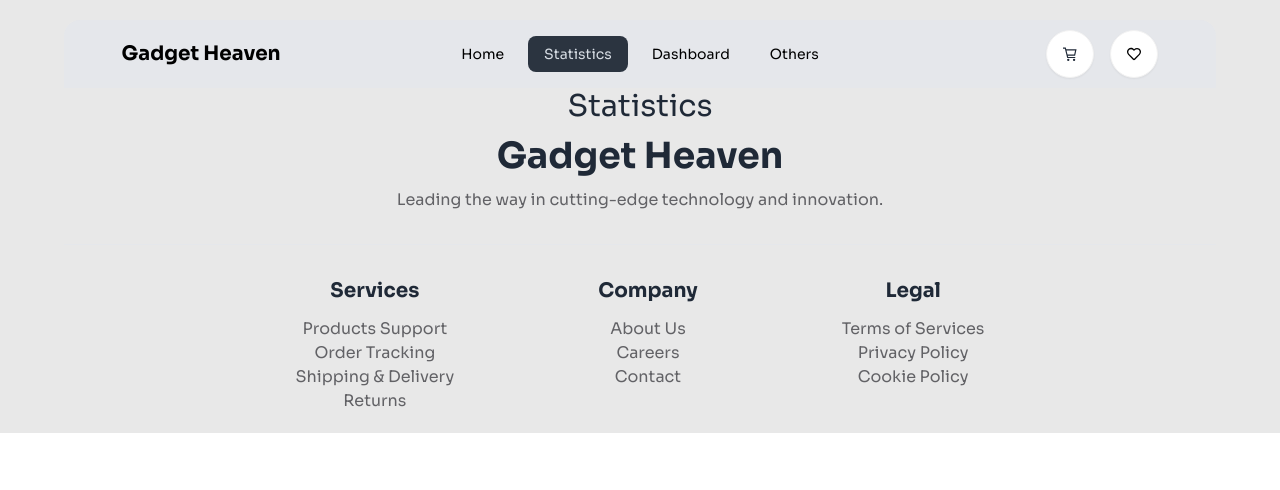
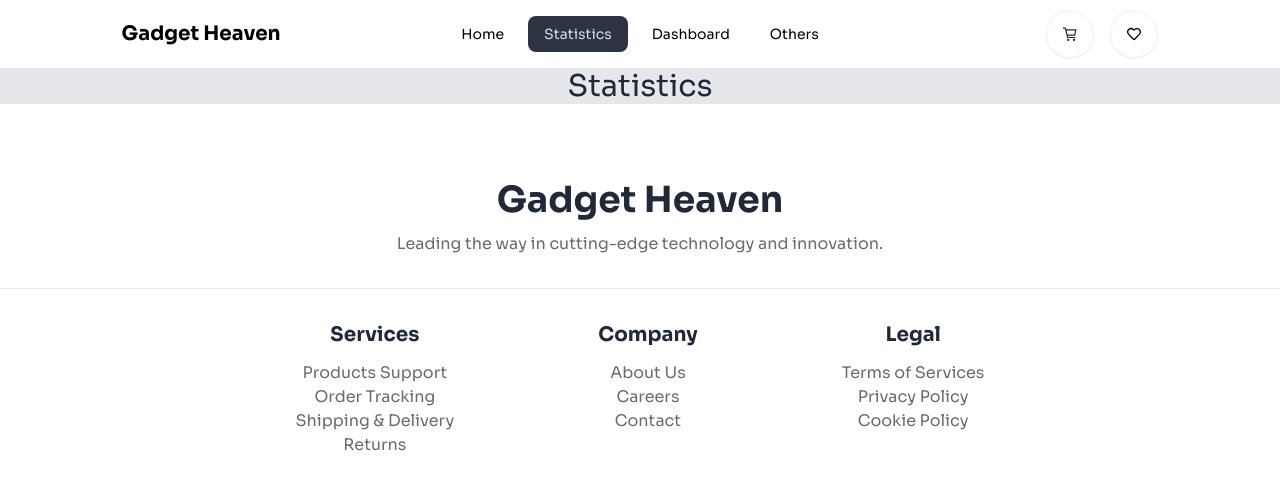
Before and after one commit to programming-hero-web-course-4/b10a8-gadget-heaven-HiYasin, a React (Vite) app: page /statistics in a window 1280 px wide. Shown: the top 490 px of the page. Built offline with nearby package versions, Linux system fonts and the light colour scheme.

Commit message:
Small margin padding fixed

```diff
--- a/index.html
+++ b/index.html
@@ -3,7 +3,7 @@
 
 <head>
   <meta charset="UTF-8" />
-  <link rel="icon" type="image/svg+xml" href="/vite.svg" />
+  <link rel="icon" type="image/svg+xml" href="/src/assets/favicon-16x16.png" />
   <link rel="preconnect" href="https://fonts.googleapis.com">
   <link rel="preconnect" href="https://fonts.gstatic.com" crossorigin>
   <link href="https://fonts.googleapis.com/css2?family=Sora:wght@100..800&display=swap" rel="stylesheet">
@@ -14,7 +14,7 @@
       font-family: "Sora", sans-serif;
       margin: 0;
       padding: 0;
-      background-color: rgb(232, 232, 232);
+      /* background-color: rgb(232, 232, 232); */
     }
   </style>
 </head>
--- a/src/components/Footer.jsx
+++ b/src/components/Footer.jsx
@@ -2,7 +2,7 @@ import React from 'react';
 
 const Footer = () => {
     return (
-        <div>
+        <div className='bg-white py-16'>
             <div className='text-center'>
                 <h1 className='font-bold text-4xl my-3'>Gadget Heaven</h1>
                 <p className='text-[#09080F99]'>Leading the way in cutting-edge technology and innovation.</p>
--- a/src/components/Home.jsx
+++ b/src/components/Home.jsx
@@ -4,7 +4,7 @@ import Products from './Products';
 
 const Home = () => {
     return (
-        <div>
+        <div className='max-w-11/12 mx-auto px-[5%]'>
             <Banner></Banner>
             <Products></Products>
         </div>
--- a/src/components/Navbar.jsx
+++ b/src/components/Navbar.jsx
@@ -19,14 +19,15 @@ const Navbar = () => {
     // console.log(currentPath);
 
     if (homePath.includes(currentPath)) {
-        bgText = "bg-[#9538E2] text-white";
+        bgText = "bg-[#9538E2] text-white mt-5";
         // console.log("true");
     }else{
-        bgText = "bg-gray-200 text-black";
+        bgText = "bg-white text-black";
         // console.log("false");
     }
     return (
-        <div className={`navbar px-[5%] rounded-t-2xl ${bgText}`}>
+        <div className="max-w-11/12 mx-auto px-[5%]">
+            <div className={`navbar px-[5%] py-2 rounded-t-2xl ${bgText}`}>
             <div className="navbar-start">
                 <div className="dropdown">
                     <div tabIndex={0} role="button" className="btn btn-ghost lg:hidden">
@@ -61,6 +62,7 @@ const Navbar = () => {
                 <button className="btn bg-white rounded-full text-black"><FaRegHeart /></button>
             </div>
         </div>
+        </div>
     );
 };
 
--- a/src/components/ProductDetails.jsx
+++ b/src/components/ProductDetails.jsx
@@ -18,11 +18,11 @@ const ProductDetails = () => {
                     <p>Explore the latest gadgets that will take your experience to the next level. From smart devices to the coolest accessories, we have it all!</p>
                 </div>
             </div>
-            <div className="grid grid-cols-12 gap-8 max-w-screen-lg mx-auto bg-white p-8 rounded-3xl -translate-y-[50%]">
-                <div className="col-span-4 rounded-xl flex justify-center items-center bg-gray-500/20 p-10">
-                    <img src={image_url} alt="" />
+            <div className="grid grid-cols-12 gap-8 max-w-screen-lg mx-auto bg-white p-8 rounded-3xl -translate-y-[40%]">
+                <div className="col-span-6 rounded-xl flex justify-center items-center bg-gray-500/20 overflow-hidden">
+                    <img src={image_url} alt="{product_name}" className="w-full h-full object-contain object-center"/>
                 </div>
-                <div className="flex flex-col gap-3 justify-between items-start col-span-8">
+                <div className="flex flex-col gap-2 justify-between items-start col-span-6">
                     <h3 className="text-3xl font-semibold">{product_name}</h3>
                     <p>Price: {price} $</p>
                     <div>
--- a/src/components/Root.jsx
+++ b/src/components/Root.jsx
@@ -5,9 +5,11 @@ import Footer from './Footer';
 
 const Root = () => {
     return (
-        <div className="max-w-11/12 mx-auto px-[5%] py-5">
+        <div>
            <Navbar></Navbar>
+           <div className='bg-gray-200'>
            <Outlet></Outlet>
+           </div>
            <Footer></Footer>
         </div>
     );
```
